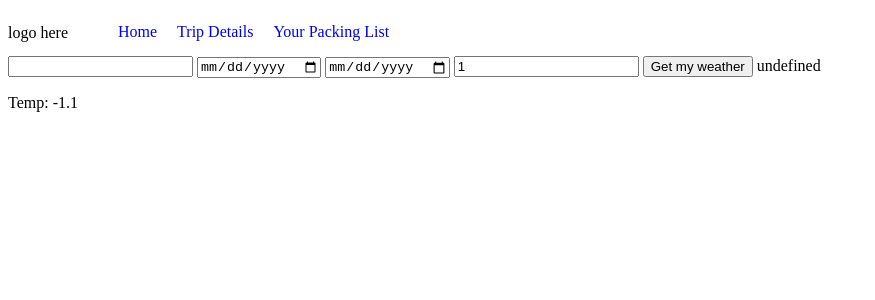
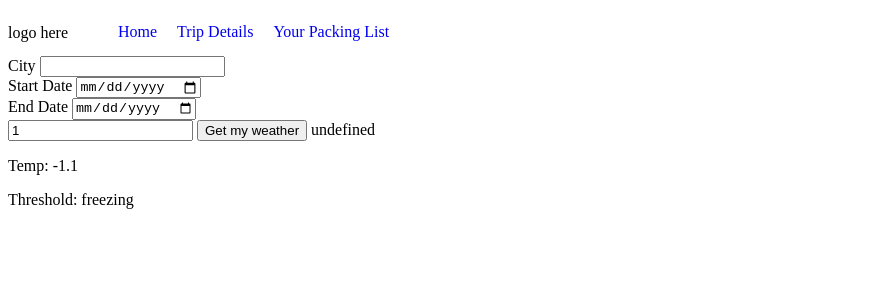
Before and after one commit to Cecelia-N/packd., a SvelteKit app in the folder packd/: page /weatherDemo in a window 1280 px wide. Shown: the top 300 px of the page, without its empty margins (0-875 px from the left). Built offline with nearby package versions, Linux system fonts and the light colour scheme.

Commit message:
weather demo stuff

```diff
--- /dev/null
+++ b/packd/src/lib/helpers/weatherHelper.ts
@@ -0,0 +1,11 @@
+export function getThreshold(temp_c: number): 'freezing' | 'chilly'| 'warm' | 'hot' {
+    if (temp_c < 0) {
+        return 'freezing'
+    }else if (temp_c <5){
+        return 'chilly';
+    }else if (temp_c < 22){
+        return 'warm';
+    } else {
+        return 'hot';
+    }
+};
--- a/packd/src/lib/server/weather.server.ts
+++ /dev/null
@@ -1,38 +0,0 @@
-// import { PRIVATE_WEATHER_API_KEY } from '$env/static/private';
-
-
-export const weather = {
-
-    getWeather: async (
-        city = 'Windsor',
-	) => {
-        console.log('getting weather...')
-		// const header = {
-		// 	'Content-Type': 'application/json',
-		// 	Authorization: `Bearer ${PRIVATE_CARBONE_API_KEY}`
-		// };
-
-		// const payload = {
-		// 	convertTo: convertTo,
-		// 	reportName: reportName,
-		// 	data: await formatData(uid, 'will')
-		// };
-		const response = fetch(`http://api.weatherapi.com/v1/current.json?key='2c9e2d11842e40a3827193356241301'&q=${city}&aqi=no`, {
-			method: 'POST',
-			// headers: header,
-			// body: JSON.stringify(payload)
-		})
-            .then(async (res) => {
-                console.log('response: ',res.json())
-				return await res.json();
-			})
-			.catch((err) => {
-				console.log('ERROR - Failed to Fetch response!');
-				return {
-					success: false,
-					error: err
-				};
-			});
-		return response;
-	}
-};
--- a/packd/src/routes/api/weather/+server.ts
+++ /dev/null
@@ -1,30 +0,0 @@
-// import { PRIVATE_CARBONE_WILL_TEMPLATE_ID } from "$env/static/private";
-// import { carbone } from "$lib/server/carbone.server";
-import { weather } from "$lib/server/weather.server";
-import { json, type RequestHandler } from "@sveltejs/kit";
-
-// request, locals
-export const POST: RequestHandler = async () => {
-    //  Throws error if API is called while no User is detected
-
-    //  Extracats the Carbone.io Options from the request
-    // const { convertTo, reportName, template } = Object(await request.json());
-
-    /// TODO - add in logic for associated "tempalte" with an appropriate "templateId" when we have more than 1 tempalte
-    // const templateId = PRIVATE_CARBONE_WILL_TEMPLATE_ID;
-
-    //  Calls Carbone API to generate a document by passing in paramters if they're available
-    const res = await weather.getWeather()
-        .then((response) => {
-            console.log("/api/generate created document for: ", response);
-            return response;
-        })
-        .catch((err) => {
-            console.log(`Error at /api/generate/+server.ts. Please review the below: \n ${err}`);
-            return {
-                success: false,
-                error: "Server failed to generate the document. Please try again in a bit."
-            };
-        });
-    return json(res);
-};
--- a/packd/src/routes/weatherDemo/+page.server.ts
+++ /dev/null
@@ -1,5 +0,0 @@
-import type { PageServerLoad } from './$types';
-
-export const load = (async () => {
-    return {};
-}) satisfies PageServerLoad;
--- a/packd/src/routes/weatherDemo/+page.svelte
+++ b/packd/src/routes/weatherDemo/+page.svelte
@@ -1,4 +1,6 @@
 <script lang="ts">
+	import { getThreshold } from "$lib/helpers/weatherHelper";
+
     const key = '2c9e2d11842e40a3827193356241301';
     const q = 'windsor';
 
@@ -75,9 +77,20 @@ let testObject2 = {"location":{"name":"Windsor","region":"Ontario","country":"Ca
 
 </script>
 
-<input bind:value={city}>
-<input bind:value={startDate} type="date">
-<input bind:value={endDate} type="date">
+<div>
+    <label for="city">City</label>
+    <input name="city" bind:value={city}>
+</div>
+
+<div>
+    <label for="startDate">Start Date</label>
+    <input name="startDate" bind:value={startDate} type="date">
+</div>
+
+<div>
+    <label for="endDate">End Date</label>
+    <input name="endDate" bind:value={endDate} type="date">
+</div>
 
 <input bind:value={days}>
 <button on:click={() => {getWeather(city, days)}}>Get my weather</button>
@@ -89,22 +102,5 @@ let testObject2 = {"location":{"name":"Windsor","region":"Ontario","country":"Ca
 {JSON.stringify(weatherObject)}
 
 <p>Temp: {testObject.current.temp_c}</p>
+<p>Threshold: {getThreshold(testObject.current.temp_c)}</p>
 {/await}
-
-
-
-<!-- <script lang="ts">
-    import {weather} from '$lib/server/weather.server';
-
-    let response: Promise<any>;
-    function getData(){
-        response = weather.getWeather();
-    }
-  </script>
-
-
-  {#if response}
-    {response}
-  {/if}
-  <h1>Weather App</h1>
-<button on:click={getData}>Get Weather</button> -->
```
